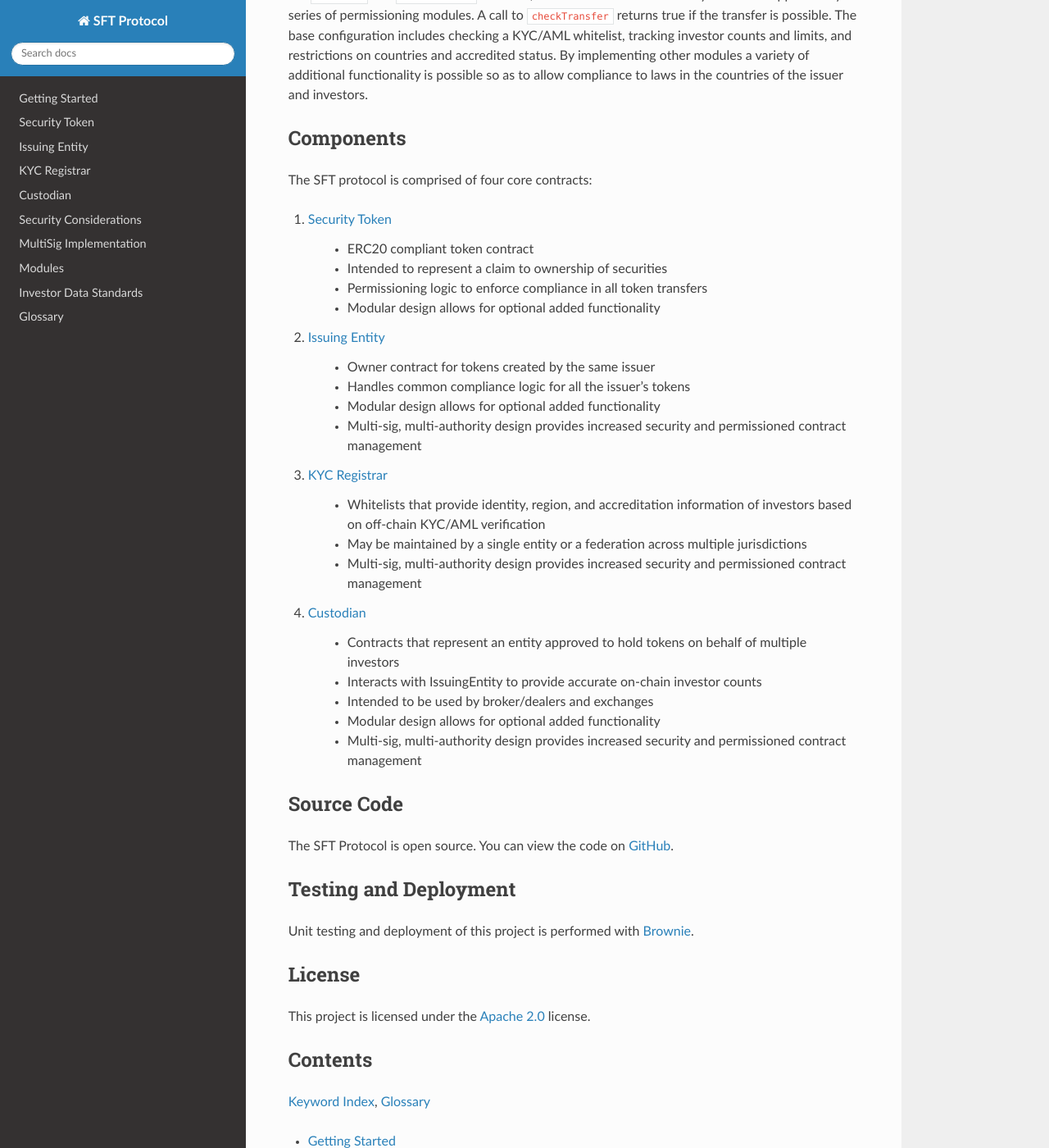
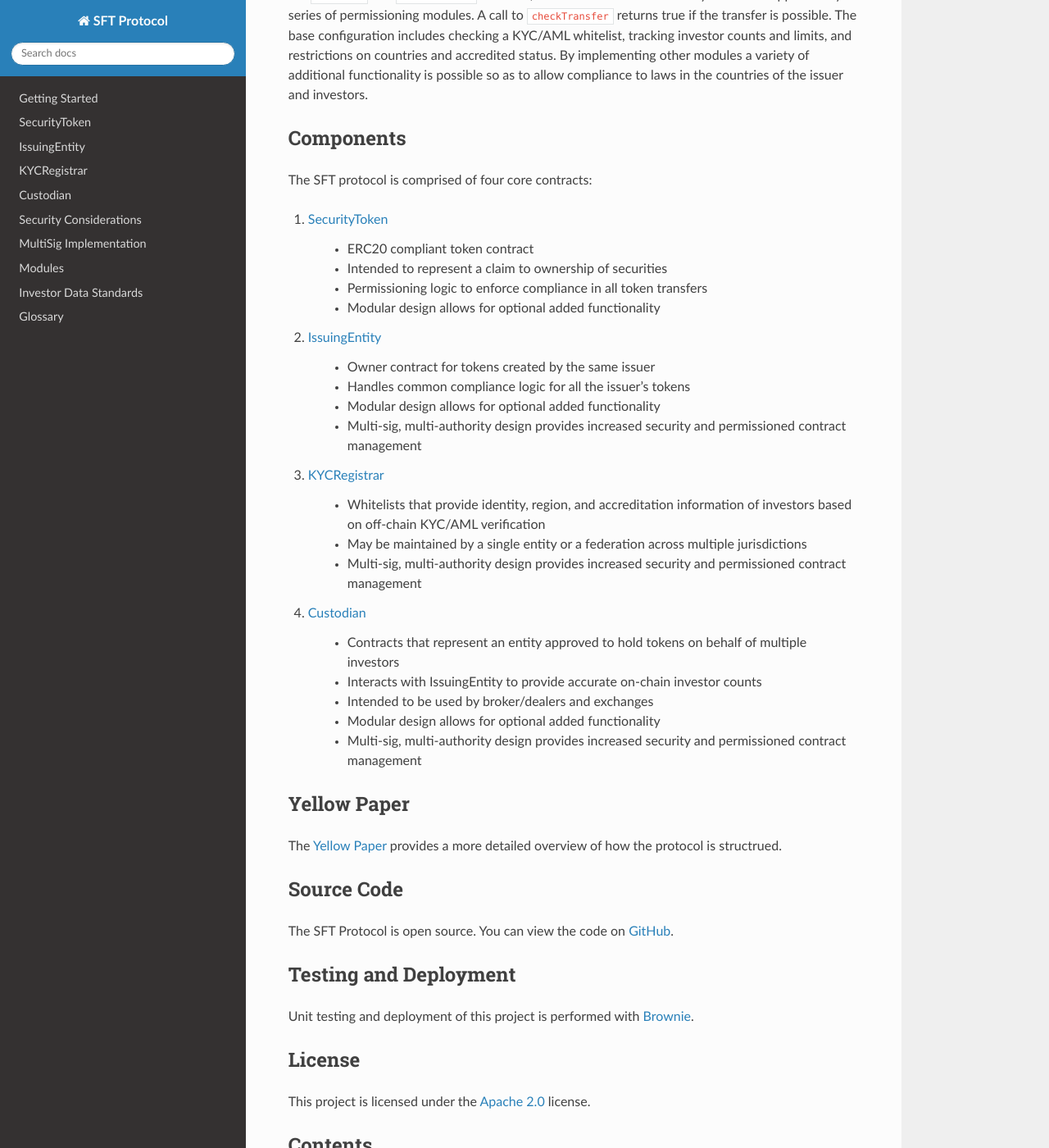
Before and after one commit to zerolawtech/SFT-Protocol, a Sphinx documentation site: the page built from docs/index.rst, in a window 1280 px wide and 1400 px high, scrolled down 834 px. Shown: the whole window at 82% size. Built offline with Sphinx 7.4.7 and the Read the Docs theme 2.0.0, drawn with Linux system fonts in a browser that asks for light colours; some of the changed text lies outside the part shown.

Commit message:
more docs

```diff
--- a/docs/glossary.rst
+++ b/docs/glossary.rst
@@ -7,6 +7,7 @@
 * **Authority**: A collection of one or more addresses permitted to call specific admin-level functionality in a multisig contract.
 * **Custodian**: An entity that is approved to hold tokens on behalf of multiple investors. Common examples of custodians include broker/dealers and secondary markets.
 * **Entity**: A participant in the SFT protocol. Entity may refer to natural persons or corporations.
+* **Hook**: The point at which a module attaches to a method in a parent contract.
 * **Issuer**: An entity that creates and sells security tokens.
 * **Investor**: An entity that has passed KYC/AML checks and is able to hold and transfer security tokens.
 * **Module**: A non-essential smart contract associated with an IssuingEntity or SecurityToken contract by an issuer, used to add extra transfer permissioning or handle on-chain governance events.
--- a/docs/index.rst
+++ b/docs/index.rst
@@ -53,6 +53,11 @@
     * Modular design allows for optional added functionality
     * Multi-sig, multi-authority design provides increased security and permissioned contract management
 
+Yellow Paper
+============
+
+The `Yellow Paper <https://github.com/SFT-Protocol/security-token/docs/SFT-Protocol-Yellowpaper.pdf>`__ provides a more detailed overview of how the protocol is structrued.
+
 Source Code
 ===========
 
--- a/docs/issuing-entity.rst
+++ b/docs/issuing-entity.rst
@@ -1,8 +1,8 @@
 .. _issuing-entity:
 
-##############
-Issuing Entity
-##############
+#############
+IssuingEntity
+#############
 
 IssuingEntity contracts hold shared compliance logic for all security tokens created by a single issuer. They are the central contract that an issuer uses to connect and interact with registrars, tokens and custodians.
 
--- a/docs/kyc-registrar.rst
+++ b/docs/kyc-registrar.rst
@@ -1,8 +1,8 @@
 .. _kyc-registrar:
 
-#############
-KYC Registrar
-#############
+############
+KYCRegistrar
+############
 
 KYCRegistrar contracts are registries that hold information on the identity, region, and rating of investors.
 
--- a/docs/multisig.rst
+++ b/docs/multisig.rst
@@ -29,7 +29,7 @@
 Working With Authorities
 ========================
 
-**Authorities** are known, trusted entities that are permitted to add, modify, or restrict investors within the registrar. Authorities are assigned a unique ID and associated with one or more addresses.
+**Authorities** are entities that are permitted to call admin-level methods within a contract. They are assigned a unique ID that is associated with one or more addresses.
 
 Authorities differ from the owner in that they must be explicitly
 approved to call functions within the contract. These permissions may be
--- a/docs/security-token.rst
+++ b/docs/security-token.rst
@@ -1,11 +1,11 @@
 .. _security-token:
 
-##############
-Security Token
-##############
+#############
+SecurityToken
+#############
 
 Each SecurityToken contract represents a single, fungible class of securities from an issuer. The contracts conforms to the `ERC20 Token
-Standard <https://theethereum.wiki/w/index.php/ERC20_Token_Standard>`__., with an additional ``checkTransfer`` function available to verify if a transfer will succeed.
+Standard <https://theethereum.wiki/w/index.php/ERC20_Token_Standard>`__, with an additional ``checkTransfer`` function available to verify if a transfer will succeed.
 
 Token contracts are associated to an :ref:`issuing-entity` and also implement :ref:`modules` functionality. Permissioning around transfers is achieved through these components. See the respective documents for more detailed information.
 
```
Also changed, not shown: other parts of docs/security-token.rst (+1 -1 lines), README.md (+3 -1 lines), 1 other file.
